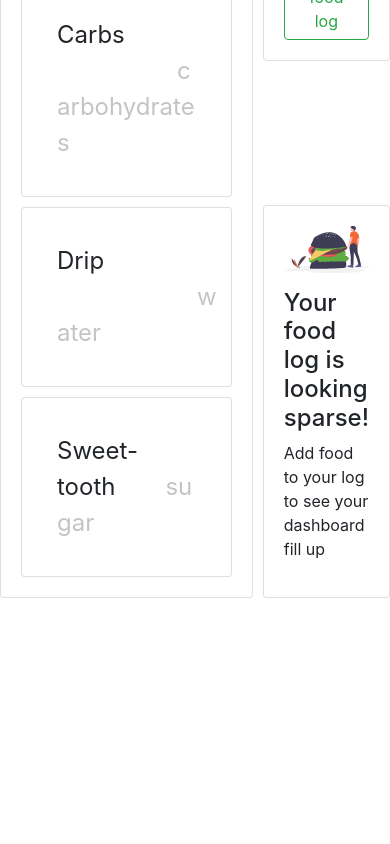
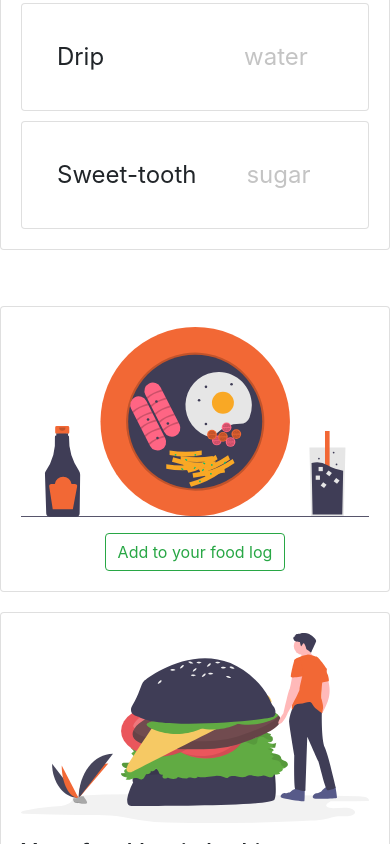
Before and after one commit to michaeltothewilson/nutri, a React (Create React App) app: page / in a window 390 px wide. Shown: the part 1156-2000 px from the top of the page. Before the commit the page ends 1764 px from the top, so only its background shows below. Built offline with nearby package versions, Linux system fonts and the light colour scheme; no server answers.

Commit message:
Update dashboard grid to be responsive for mobile

```diff
--- a/src/Home.css
+++ b/src/Home.css
@@ -4,7 +4,7 @@
     grid-template-columns: 1fr 1fr 1fr;
     grid-template-rows: 1fr 1fr;
     gap: 10px;
-  }
+}
 
 .dashboard-grid-container > .item1 {
     grid-column: 1 / 3;
@@ -77,3 +77,39 @@
     font-size: 2em;
     letter-spacing: 15px;
 }
+
+@media (max-width: 414px) {
+    .dashboard-grid-container {
+        display: grid;
+        grid-template-columns: 1fr 1fr 1fr;
+        grid-template-rows: 2fr .75fr .75fr;
+        gap: 10px;
+      }
+
+    .dashboard-grid-container > .item1 {
+        grid-column: 1 / 4;
+        grid-row: 1 / 2;
+        align-self: start;
+    }
+
+    .dashboard-grid-container > .item2 {
+        grid-column: 1 / 4;
+        grid-row: 2 / 3;
+        align-self: start;
+    }
+
+    .dashboard-grid-container > .item3 {
+        grid-column: 1 / 4;
+        grid-row: 3 / -1;
+        align-self: start;
+    }
+
+    .carb {
+        visibility: hidden;
+    }
+
+    .carb:before {
+        content: 'carbs';
+        visibility: visible;
+    }
+  }
--- a/src/Home.js
+++ b/src/Home.js
@@ -69,7 +69,7 @@ export default function Home() {
     <>
       <h2 className="page-title pt-5">Dashboard</h2>
       <div className="container">
-        <section className="dashboard-grid-container mt-4">
+        <section className="dashboard-grid-container">
           <div className="grid-item item1">
             <div className="card">
               <div className="card-header">
```
